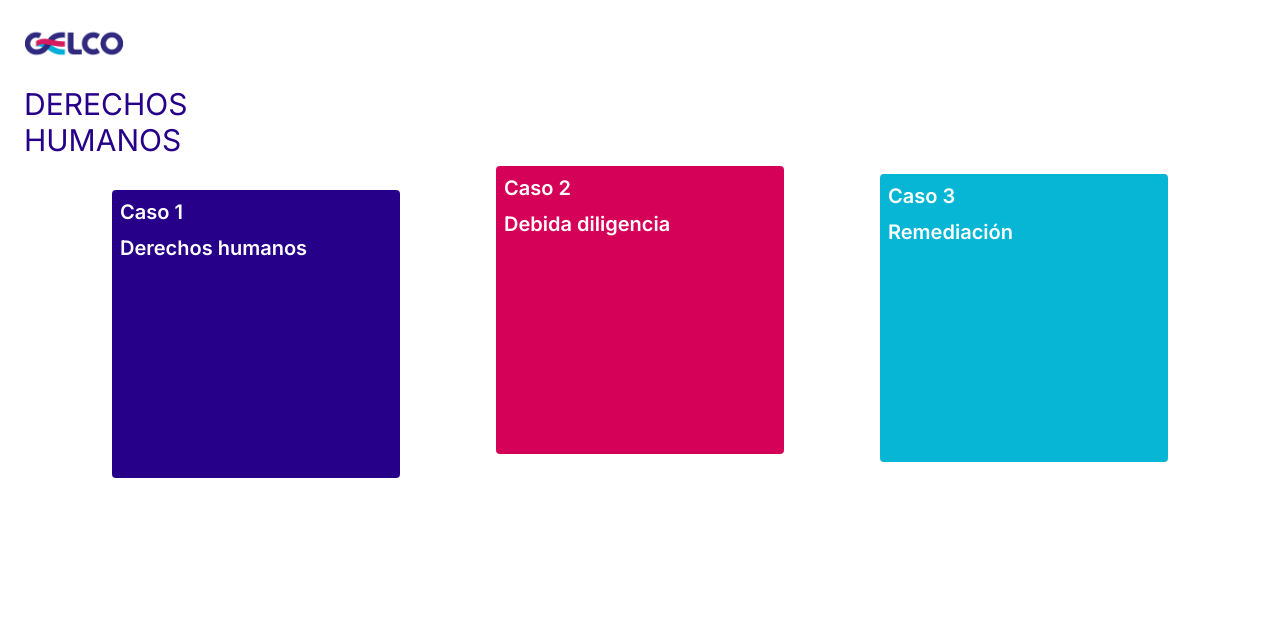
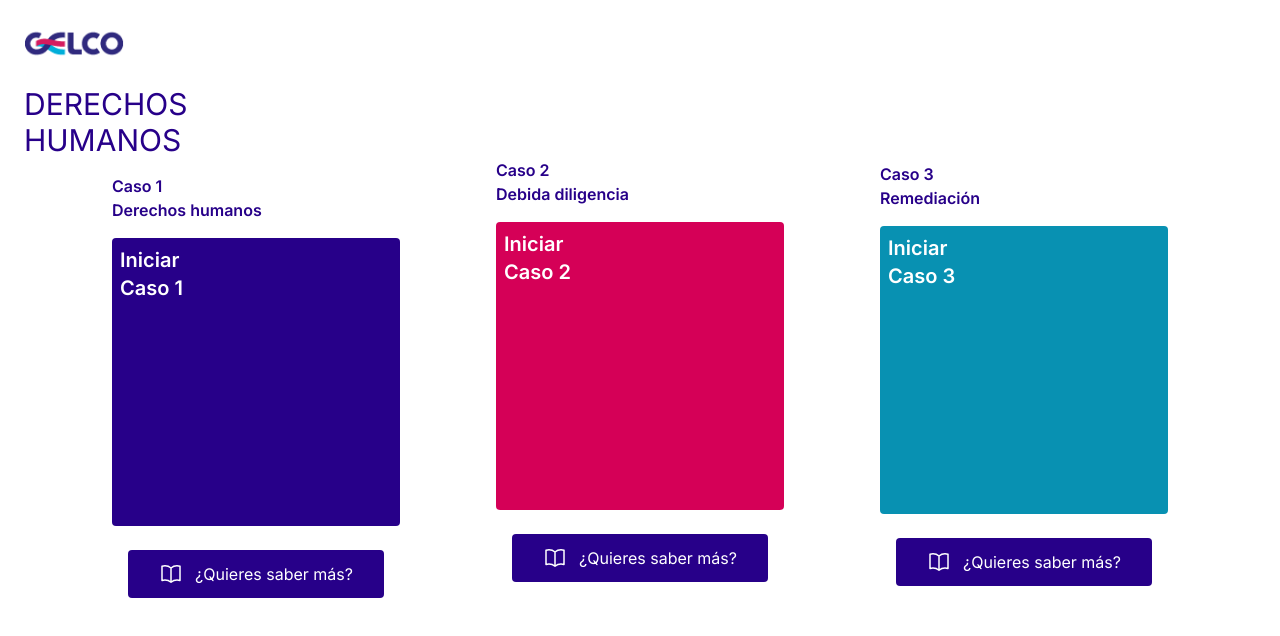
Before and after one commit to kkrlosdev/hr-project, a Next.js app: page /cases in a window 1280 px wide. Shown: the top 636 px of the page. Built offline with nearby package versions, Linux system fonts and the light colour scheme.

Commit message:
Cases Page Updated and Button Component Created

```diff
--- a/src/app/cases/page.js
+++ b/src/app/cases/page.js
@@ -1,4 +1,5 @@
 import {Logo} from "../components/Logo"
+import { KnowMoreButton } from "../components/KnowMore"
 
 export default function Cases(){
     return (
@@ -8,18 +9,33 @@ export default function Cases(){
                 <h1 className="ml-6 text-3xl blue-gelco">DERECHOS <br/> HUMANOS </h1>
             </header>
 
-            <main className="flex justify-center mt-2 space-x-24">
-                <section className="mt-6 text-xl font-semibold text-white transition-all rounded w-72 h-72 bg-blue-gelco">
-                    <h1 className="m-2">Caso 1</h1>
-                    <h2 className="m-2">Derechos humanos</h2>
+            <main className="flex justify-center mb-2 space-x-24">
+
+                <section className="flex flex-col items-center mt-4">
+                    <h1 className="self-start font-semibold blue-gelco">Caso 1</h1>
+                    <h2 className="self-start font-semibold blue-gelco">Derechos humanos</h2>
+                    <div className="my-4 text-xl font-semibold text-white transition-all rounded w-72 h-72 bg-blue-gelco hover:scale-105">
+                        <h1 className="m-2">Iniciar <br/> Caso 1</h1>
+                    </div>
+                    <KnowMoreButton/>
                 </section>
-                <section className="text-xl font-semibold text-white transition-all rounded w-72 h-72 bg-pink-gelco">
-                    <h1 className="m-2">Caso 2</h1>
-                    <h2 className="m-2">Debida diligencia</h2>
+
+                <section className="flex flex-col items-center">
+                    <h1 className="self-start font-semibold blue-gelco">Caso 2</h1>
+                    <h2 className="self-start font-semibold blue-gelco">Debida diligencia</h2>
+                    <div className="my-4 text-xl font-semibold text-white transition-all rounded w-72 h-72 bg-pink-gelco hover:scale-105">
+                        <h1 className="m-2">Iniciar <br/> Caso 2</h1>
+                    </div>
+                    <KnowMoreButton/>
                 </section>
-                <section className="mt-2 text-xl font-semibold text-white transition-all rounded w-72 h-72 bg-cyan-500">
-                    <h1 className="m-2">Caso 3</h1>
-                    <h2 className="m-2">Remediación</h2>
+
+                <section className="flex flex-col items-center mt-1">
+                    <h1 className="self-start font-semibold blue-gelco">Caso 3</h1>
+                    <h2 className="self-start font-semibold blue-gelco">Remediación</h2>
+                    <div className="my-4 text-xl font-semibold text-white transition-all rounded w-72 h-72 bg-cyan-600 hover:scale-105">
+                        <h1 className="m-2">Iniciar <br/> Caso 3</h1>
+                    </div>
+                    <KnowMoreButton/>
                 </section>
             </main>
         </>
--- /dev/null
+++ b/src/app/components/KnowMore.jsx
@@ -0,0 +1,8 @@
+export function KnowMoreButton(){
+    return (
+        <button className="flex items-center justify-center w-64 h-12 gap-3 mt-2 text-white rounded bg-blue-gelco"><svg xmlns="http://www.w3.org/2000/svg" fill="none" viewBox="0 0 24 24" stroke-width="1.5" stroke="currentColor" class="w-6 h-6">
+        <path stroke-linecap="round" stroke-linejoin="round" d="M12 6.042A8.967 8.967 0 0 0 6 3.75c-1.052 0-2.062.18-3 .512v14.25A8.987 8.987 0 0 1 6 18c2.305 0 4.408.867 6 2.292m0-14.25a8.966 8.966 0 0 1 6-2.292c1.052 0 2.062.18 3 .512v14.25A8.987 8.987 0 0 0 18 18a8.967 8.967 0 0 0-6 2.292m0-14.25v14.25" />
+      </svg>
+      ¿Quieres saber más?</button>
+    )
+}
```
